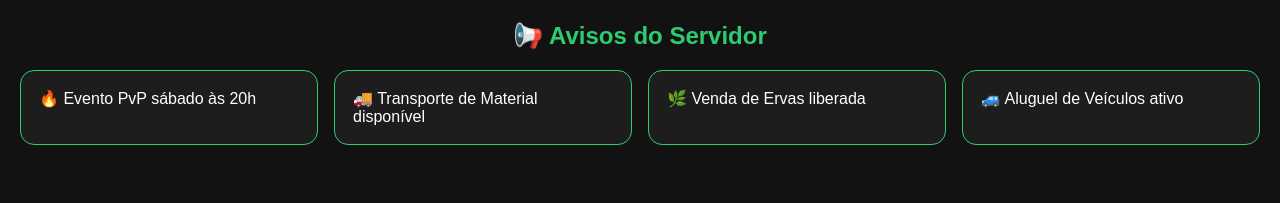
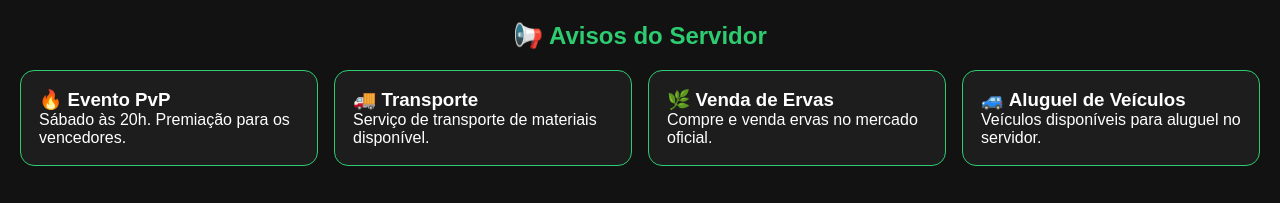
Before and after one commit to testejogo535598-tech/Distrito-Zero, a React (Vite) app: page / in a window 1280 px wide. Shown: the part 368-571 px from the top of the page. Built offline with nearby package versions, Linux system fonts and the light colour scheme.

Commit message:
Update Avisos.jsx

```diff
--- a/src/components/Avisos.jsx
+++ b/src/components/Avisos.jsx
@@ -1,9 +1,25 @@
 function Avisos() {
   const avisos = [
-    '🔥 Evento PvP sábado às 20h',
-    '🚚 Transporte de Material disponível',
-    '🌿 Venda de Ervas liberada',
-    '🚙 Aluguel de Veículos ativo'
+    {
+      titulo: "Evento PvP",
+      descricao: "Sábado às 20h. Premiação para os vencedores.",
+      icone: "🔥"
+    },
+    {
+      titulo: "Transporte",
+      descricao: "Serviço de transporte de materiais disponível.",
+      icone: "🚚"
+    },
+    {
+      titulo: "Venda de Ervas",
+      descricao: "Compre e venda ervas no mercado oficial.",
+      icone: "🌿"
+    },
+    {
+      titulo: "Aluguel de Veículos",
+      descricao: "Veículos disponíveis para aluguel no servidor.",
+      icone: "🚙"
+    }
   ]
 
   return (
@@ -13,7 +29,15 @@ function Avisos() {
       <div className="avisos-lista">
         {avisos.map((aviso, index) => (
           <div className="aviso-card" key={index}>
-            {aviso}
+
+            <h3>
+              {aviso.icone} {aviso.titulo}
+            </h3>
+
+            <p>
+              {aviso.descricao}
+            </p>
+
           </div>
         ))}
       </div>
```
